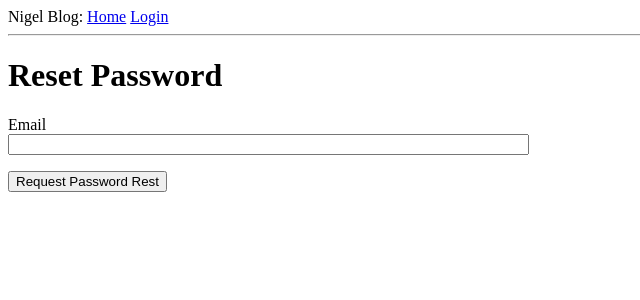
After one commit to secondsuitor/nigel-blog, a Flask app: page /reset_password_request in a window 1280 px wide. The commit adds this page. Shown: the top 300 px of the page, without its empty margins (0-640 px from the left). Run offline with Flask 2, Linux system fonts and the light colour scheme.

Commit message:
Add a reset password process

```diff
--- a/app/__init__.py
+++ b/app/__init__.py
@@ -6,6 +6,8 @@ from flask_login import LoginManager
 import logging
 from logging.handlers import SMTPHandler, RotatingFileHandler
 import os
+from flask_mail import Mail
+
 
 app = Flask(__name__)
 app.config.from_object(Config)
@@ -13,6 +15,7 @@ db = SQLAlchemy(app)
 migrate = Migrate(app, db)
 login = LoginManager(app)
 login.login_view = 'login'
+mail = Mail(app)
 
 if not app.debug:
 	if app.config['MAIL_SERVER']:
--- a/app/forms.py
+++ b/app/forms.py
@@ -48,3 +48,13 @@ class EmptyForm(FlaskForm):
 class PostForm(FlaskForm):
 	post = TextAreaField('Say something', validators=[DataRequired(), Length(min=1, max=140)])
 	submit = SubmitField('Submit')
+
+class ResetPasswordRequestForm(FlaskForm):
+	email = StringField('Email', validators=[DataRequired(), Email()])
+	submit = SubmitField('Request Password Rest')
+
+class ResetPasswordForm(FlaskForm):
+	password = PasswordField('Password', validators=[DataRequired()])
+	password2 = PasswordField(
+		'Repeat Password', validators=[DataRequired(), EqualTo('password')])
+	submit = SubmitField('Request Password Reset')
--- a/app/routes.py
+++ b/app/routes.py
@@ -1,10 +1,12 @@
 from flask import render_template, flash, redirect, url_for, request
 from app import app, db
 from app.forms import LoginForm, RegistrationForm, EditProfileForm, EmptyForm, PostForm
+from app.forms import ResetPasswordRequestForm, ResetPasswordForm
 from flask_login import current_user, login_user, logout_user, login_required
 from app.models import User, Post
 from werkzeug.urls import url_parse
 from datetime import datetime
+from app.email import send_password_reset_email
 
 @app.before_request
 def before_request():
@@ -148,3 +150,32 @@ def explore():
 	prev_url = url_for('index', page=posts.prev_num) \
 		if posts.has_prev else None
 	return render_template('index.html', title='Explore', posts=posts.items, next_url=next_url, prev_url=prev_url)
+
+@app.route('/reset_password_request', methods=['GET', 'POST'])
+def reset_password_request():
+	if current_user.is_authenticated:
+		return redirect(url_for('index'))
+	form = ResetPasswordRequestForm()
+	if form.validate_on_submit():
+		user = User.query.filter_by(email=form.email.data).first()
+		if user:
+			send_password_reset_email(user)
+		flash('Check your mail for the insetructions to reset your password')
+		return redirect(url_for('login'))
+	return render_template('reset_password_request.html',
+		title='Reset Passowrd', form=form)
+
+@app.route('/reset_password/<token>', methods=['GET','POST'])
+def reset_password(token):
+	if current_user.is_authenticated:
+		return redirect(url_for('index'))
+	user = User.verify_reset_password_token(token)
+	if not user:
+		return redirect(url_for('index'))
+	form = ResetPasswordForm()
+	if form.validate_on_submit():
+		user.set_password(form.password.data)
+		db.session.commit()
+		flash('Your password has been reset')
+		return redirect(url_for('login'))
+	return render_template('reset_password.html', form=form)
--- a/app/templates/login.html
+++ b/app/templates/login.html
@@ -22,4 +22,8 @@
 		<p>{{ form.submit() }}</p>
 	</form>
 	<p>New User? <a href="{{ url_for('register') }}">Click to Register</a></p>
+	<p>
+		Forgot your password?
+		<a href="{{ url_for('reset_password_request') }}">Click to Reset</a>
+	</p>
 {% endblock %}
--- /dev/null
+++ b/app/templates/reset_password_request.html
@@ -0,0 +1,16 @@
+{% extends "base.html" %}
+
+{% block content %}
+	<h1>Reset Password</h1>
+	<form action="" method="post">
+		{{ form.hidden_tag() }}
+		<p>
+			{{ form.email.label }}<br>
+			{{ form.email(size=62) }}</br>
+			{% for error in form.email.errors %}
+			<span style="color: red;">[{{ error }}]</span>
+			{% endfor %}
+		</p>
+		<p>{{ form.submit() }}</p>
+	</form>
+{% endblock %}
```
Also changed, not shown: app/email.py (added, +23 -0 lines), app/models.py (+17 -1 lines), app/templates/email/reset_password.html (added, +12 -0 lines), app/templates/email/reset_password.txt (added, +11 -0 lines), app/templates/reset_password.html (added, +23 -0 lines), app.db, 3 other files.
